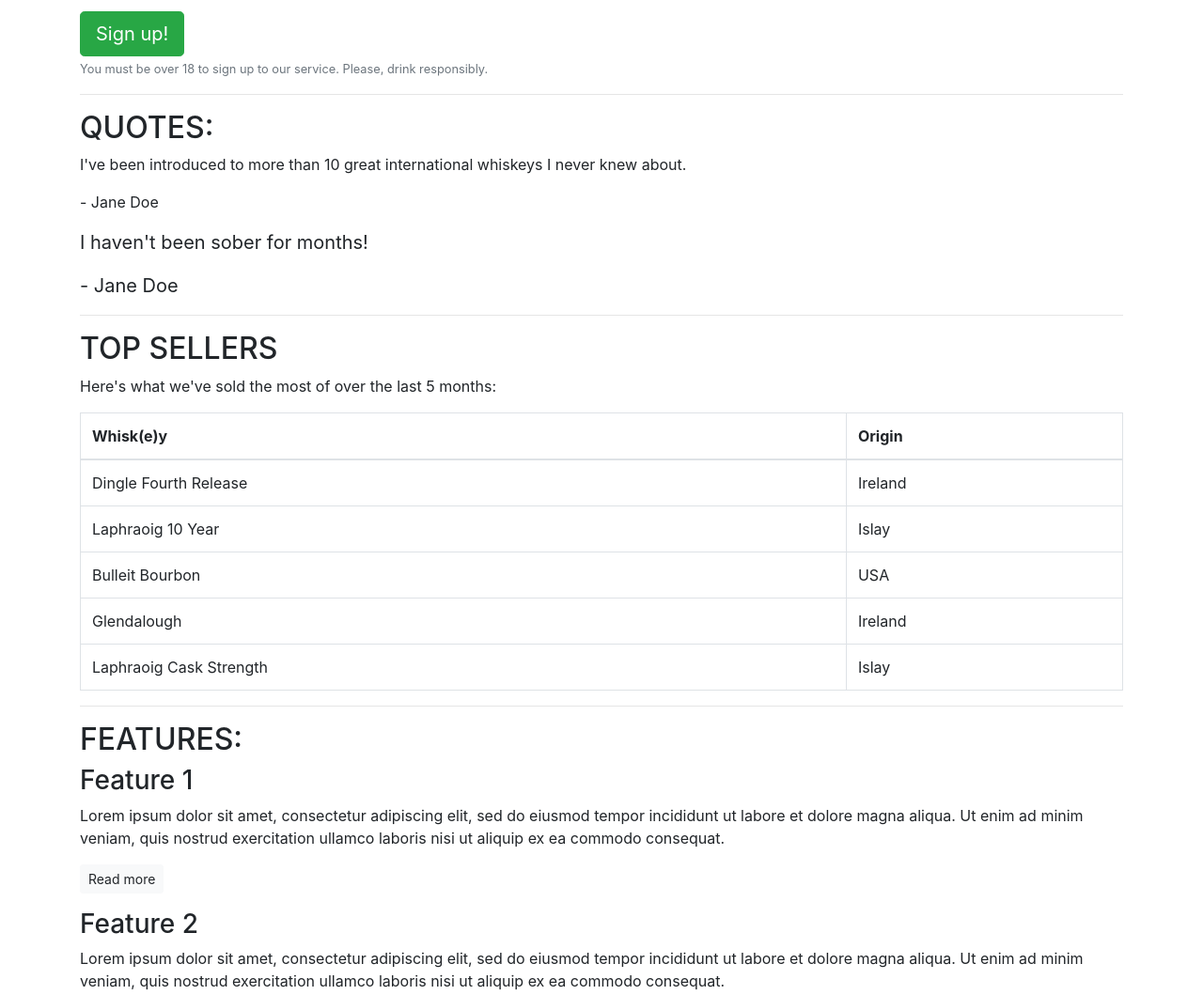
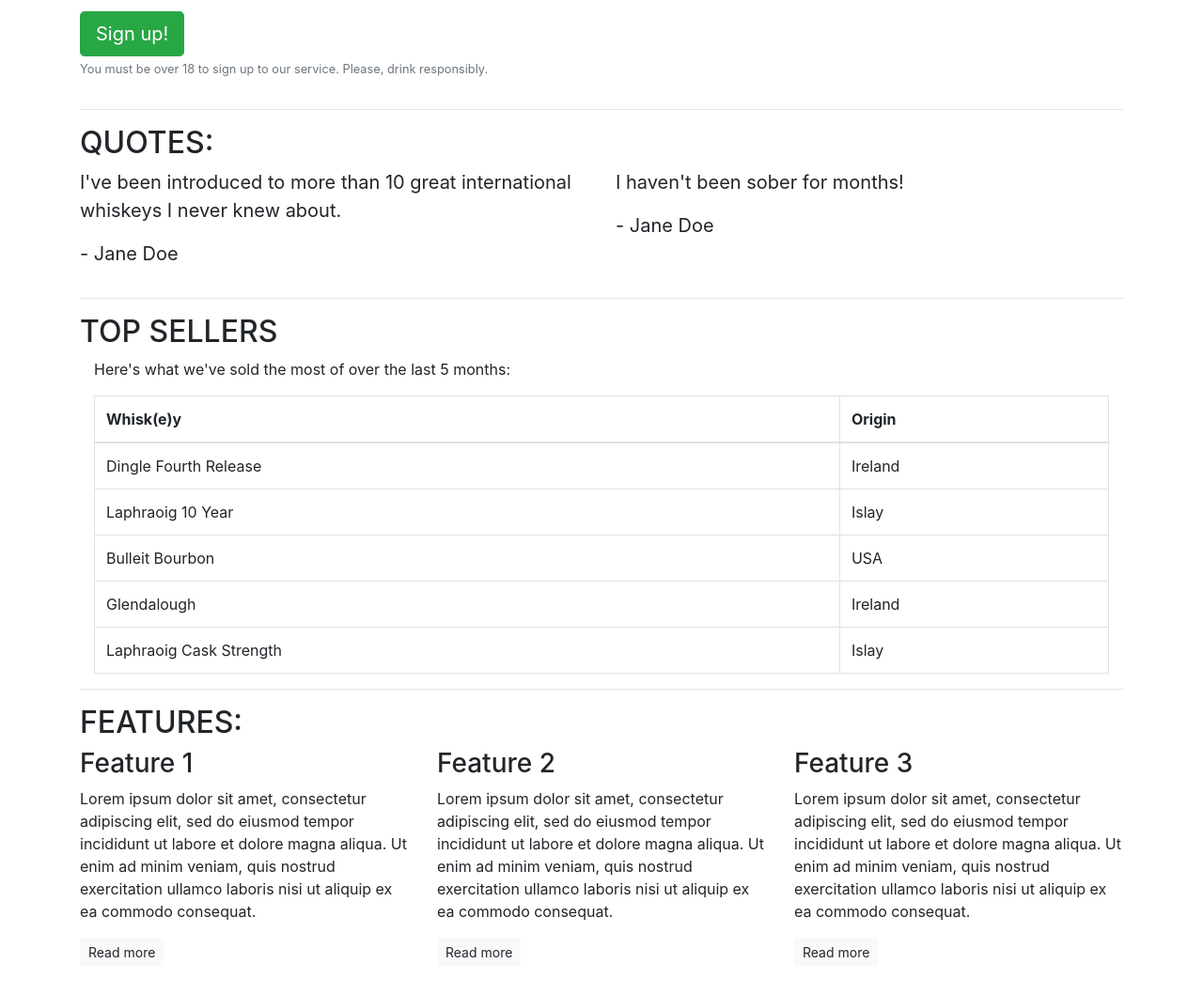
Before and after one commit to allyporwal/whiskey-drop, a plain HTML site: page index.html in a window 1280 px wide. Shown: the part 84-1143 px from the top of the page at 94% size. Drawn offline with nearby package versions, Linux system fonts and the light colour scheme.

Commit message:
Added grid to ensure responsive layout

```diff
--- a/index.html
+++ b/index.html
@@ -12,6 +12,8 @@
 <body>
 	<article class="container">
 		<!-- Callout -->
+		<div class="row">
+			<div class="col-12">
 				<section class="callout">
 					<h1>The finest whiskeys delivered to your doorstep.</h1>
 					<p>Sign up today to start receiving the world's best whiskeys every month.
@@ -21,29 +23,46 @@
 						<small>You must be over 18 to sign up to our service. Please, drink responsibly.</small>
 					</p>
 				</section>
+			</div>
+		</div>
 		<!-- /.callout -->
 		<hr>
 
 		<!-- Quotes -->
 		<section class="quotes">
+			<div class="row">
+				<div class="col-12">
 					<h2 class="text-uppercase">Quotes:</h2>
-			<blockquote class="block quote">
+				</div>
+			</div>
+			<div class="row">
+				<div class="col-12 col-md-6">
+					<blockquote class="blockquote">
 						<p>I've been introduced to more than 10 great international whiskeys I never knew about.</p>
 						<p>- Jane Doe</p>
 					</blockquote>
+				</div>
+				<div class="col-12 col-md-6">
 					<blockquote class="blockquote">
 						<p>I haven't been sober for months!</p>
 						<p>- Jane Doe</p>
 					</blockquote>
+				</div>
+			</div>
 		</section>
 		<!-- /.quotes -->
 		<hr>
 
 		<!-- Top sellers -->
 		<section class="features">
+			<div class="row">
+				<div class="col-12">
 					<h2 class="text-uppercase">Top sellers</h2>
+				</div>
+			</div>
+			<div class="row"></div>
+			<div class="col-12">
 				<div class="feature">
-
 					<p>Here's what we've sold the most of over the last 5 months:</p>
 					<table class="table table-bordered">
 						<thead>
@@ -76,33 +95,56 @@
 						</tbody>
 					</table>
 				</div>
+			</div>
+
 
 		</section>
 		<!-- /.features -->
 		<hr>
 		<!-- Features -->
 		<section class="features">
+			<div class="row">
+				<div class="col-12">
 					<h2 class="text-uppercase">Features:</h2>
+				</div>
+			</div>
+			<div class="row">
+				<div class="col-12 col-md-6 col-lg-4">
 					<div class="feature">
 						<h3>Feature 1</h3>
-				<p>Lorem ipsum dolor sit amet, consectetur adipiscing elit, sed do eiusmod tempor incididunt ut labore
-					et dolore magna aliqua. Ut enim ad minim veniam, quis nostrud exercitation ullamco laboris nisi ut
+						<p>Lorem ipsum dolor sit amet, consectetur adipiscing elit, sed do eiusmod tempor incididunt ut
+							labore
+							et dolore magna aliqua. Ut enim ad minim veniam, quis nostrud exercitation ullamco laboris
+							nisi
+							ut
 							aliquip ex ea commodo consequat.</p>
 						<p><a class="btn btn-sm btn-light" href="">Read more</a></p>
 					</div>
+				</div>
+				<div class="col-12 col-md-6 col-lg-4">
 					<div class="feature">
 						<h3>Feature 2</h3>
-				<p>Lorem ipsum dolor sit amet, consectetur adipiscing elit, sed do eiusmod tempor incididunt ut labore
-					et dolore magna aliqua. Ut enim ad minim veniam, quis nostrud exercitation ullamco laboris nisi ut
+						<p>Lorem ipsum dolor sit amet, consectetur adipiscing elit, sed do eiusmod tempor incididunt ut
+							labore
+							et dolore magna aliqua. Ut enim ad minim veniam, quis nostrud exercitation ullamco laboris
+							nisi
+							ut
 							aliquip ex ea commodo consequat.</p>
 						<p><a class="btn btn-sm btn-light" href="">Read more</a></p>
 					</div>
+				</div>
+				<div class="col-12 d-md-none d-lg-block col-lg-4">
 					<div class="feature">
 						<h3>Feature 3</h3>
-				<p>Lorem ipsum dolor sit amet, consectetur adipiscing elit, sed do eiusmod tempor incididunt ut labore
-					et dolore magna aliqua. Ut enim ad minim veniam, quis nostrud exercitation ullamco laboris nisi ut
+						<p>Lorem ipsum dolor sit amet, consectetur adipiscing elit, sed do eiusmod tempor incididunt ut
+							labore
+							et dolore magna aliqua. Ut enim ad minim veniam, quis nostrud exercitation ullamco laboris
+							nisi
+							ut
 							aliquip ex ea commodo consequat.</p>
 						<p><a class="btn btn-sm btn-light" href="">Read more</a></p>
+					</div>
+				</div>
 			</div>
 		</section>
 		<!-- /.features -->
```
Lines whose indentation alone changed are shown as unchanged.
